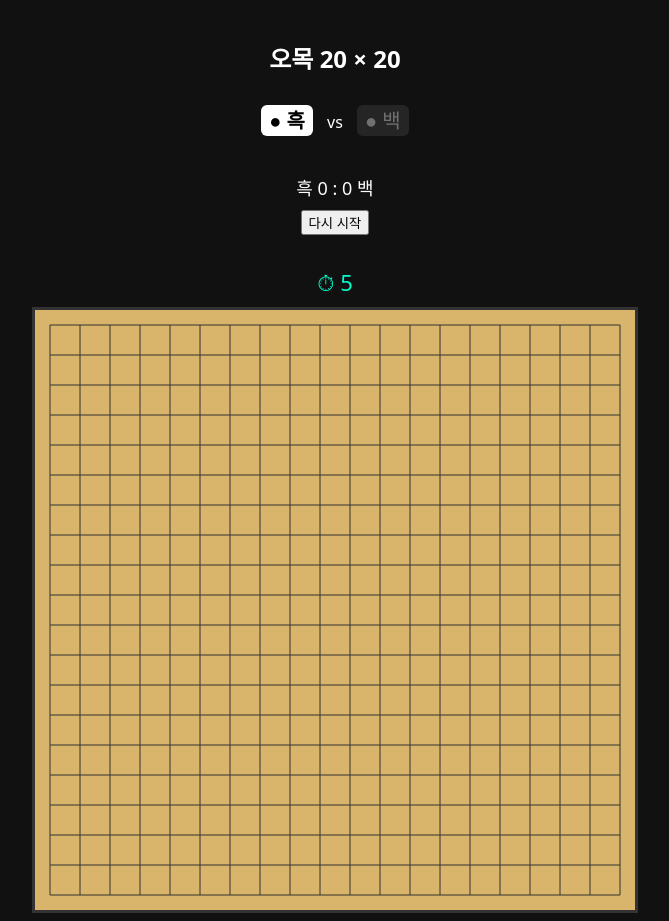
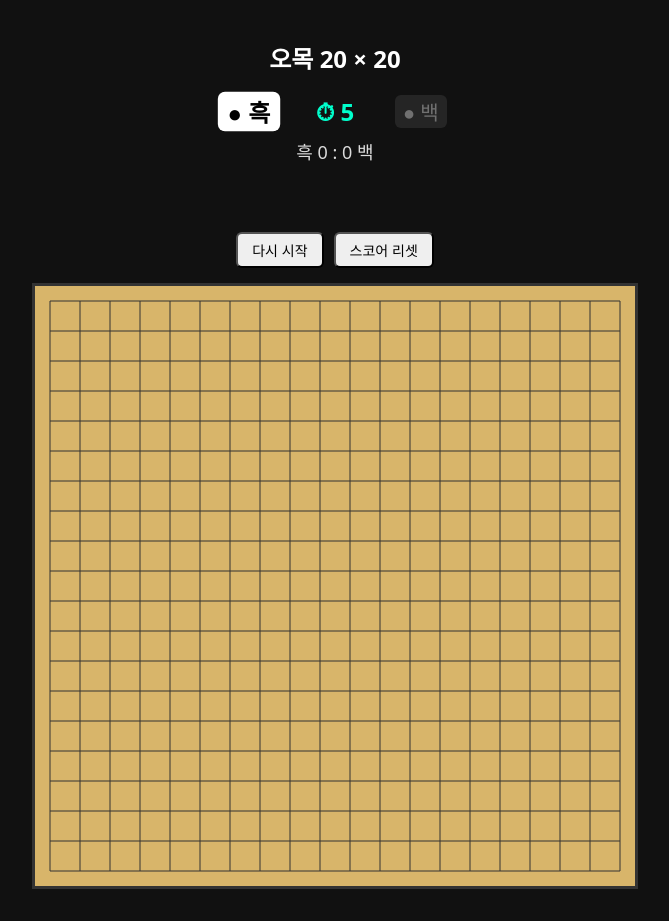
Before and after one commit to spare00/webgame, a plain HTML site: page omok.html in a window 1280 px wide. Shown: the whole page, without its empty margins (305-974 px from the left). After the commit the page ends 897 px from the top, so only its background shows below. Drawn offline with Linux system fonts and the light colour scheme.

```diff
--- a/omok.html
+++ b/omok.html
@@ -17,6 +17,72 @@ canvas{background:#d8b56a;border:3px solid #333;}
 #turn-black{color:#000;background:#fff;padding:2px 8px;border-radius:6px}
 #turn-white{color:#fff;background:#444;padding:2px 8px;border-radius:6px}
 #msg{margin:10px;font-size:20px;color:#ffd700}
+
+#top-ui{
+  display:flex;
+  flex-direction:column;
+  align-items:center;
+  gap:10px;
+  margin-bottom:15px;
+}
+
+/* 턴 + 타이머 바 */
+#turn-bar{
+  display:flex;
+  align-items:center;
+  gap:20px;
+  font-size:20px;
+}
+
+.turn{
+  opacity:0.4;
+  padding:4px 10px;
+  border-radius:8px;
+  transition:0.2s;
+}
+
+.turn.active{
+  opacity:1;
+  font-weight:bold;
+  background:#ffd700;
+  color:#000;
+}
+
+/* 타이머 */
+#timer{
+  font-size:24px;
+  font-weight:bold;
+  min-width:80px;
+  text-align:center;
+}
+
+/* 스코어 */
+#score{
+  font-size:18px;
+  opacity:0.85;
+}
+
+/* 메시지 */
+#msg{
+  font-size:22px;
+  font-weight:bold;
+  color:#ffd700;
+  min-height:28px;
+}
+
+/* 버튼 */
+#controls{
+  display:flex;
+  gap:10px;
+}
+
+#controls button{
+  padding:6px 14px;
+  font-size:14px;
+  border-radius:6px;
+  cursor:pointer;
+}
+
 </style>
 </head>
 
@@ -24,21 +90,33 @@ canvas{background:#d8b56a;border:3px solid #333;}
 
 <h2>오목 20 × 20</h2>
 
-<div id="status">
-  <span id="turn-black" class="turn active">● 흑</span>
-  <span style="margin:0 10px;">vs</span>
-  <span id="turn-white" class="turn">● 백</span>
-</div>
+<div id="top-ui">
 
-<div id="msg"></div>
+  <!-- 턴 & 타이머 -->
+  <div id="turn-bar">
+    <span id="turn-black" class="turn active">● 흑</span>
 
-<div id="score" style="margin:10px;font-size:18px;">
-  흑 <span id="score-black">0</span> : <span id="score-white">0</span> 백
-</div>
+    <span id="timer">⏱ 10</span>
 
-<button onclick="resetGame()">다시 시작</button><br>
-<div id="timer" style="font-size:22px;margin:10px;color:#00ffcc;">
-  ⏱ 10
+    <span id="turn-white" class="turn">● 백</span>
+  </div>
+
+  <!-- 스코어 -->
+  <div id="score">
+    흑 <span id="score-black">0</span>
+    :
+    <span id="score-white">0</span> 백
+  </div>
+
+  <!-- 메시지 -->
+  <div id="msg"></div>
+
+  <!-- 버튼 -->
+  <div id="controls">
+    <button onclick="resetGame()">다시 시작</button>
+    <button onclick="resetScore()">스코어 리셋</button>
+  </div>
+
 </div>
 
 <canvas id="board" width="600" height="600"></canvas>
@@ -78,7 +156,12 @@ function stopTurnTimer(){
 function updateTimerUI(){
   const t = document.getElementById("timer");
   t.textContent = "⏱ " + turnTime;
-  t.style.color = turnTime <= 3 ? "#ff4444" : "#00ffcc";
+
+  if(turnTime <= 3){
+    t.style.color = "#ff4444";
+  } else {
+    t.style.color = "#00ffcc";
+  }
 }
 
 function handleTimeoutLoss(){
@@ -180,6 +263,12 @@ function updateTurn(){
 function updateScore(){
   document.getElementById("score-black").textContent = scoreBlack;
   document.getElementById("score-white").textContent = scoreWhite;
+}
+
+function resetScore(){
+  scoreBlack = 0;
+  scoreWhite = 0;
+  updateScore();
 }
 
 function playForbiddenSound(){
```
